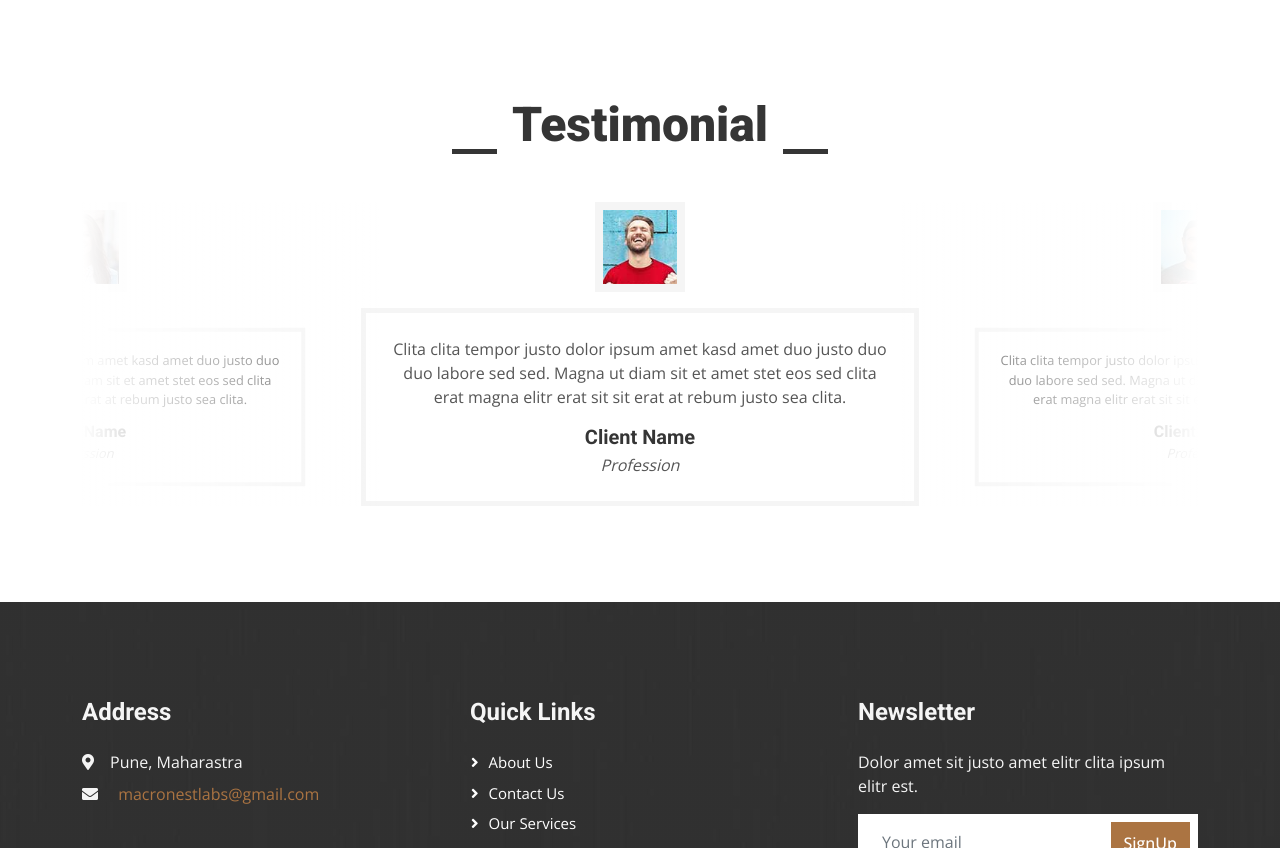
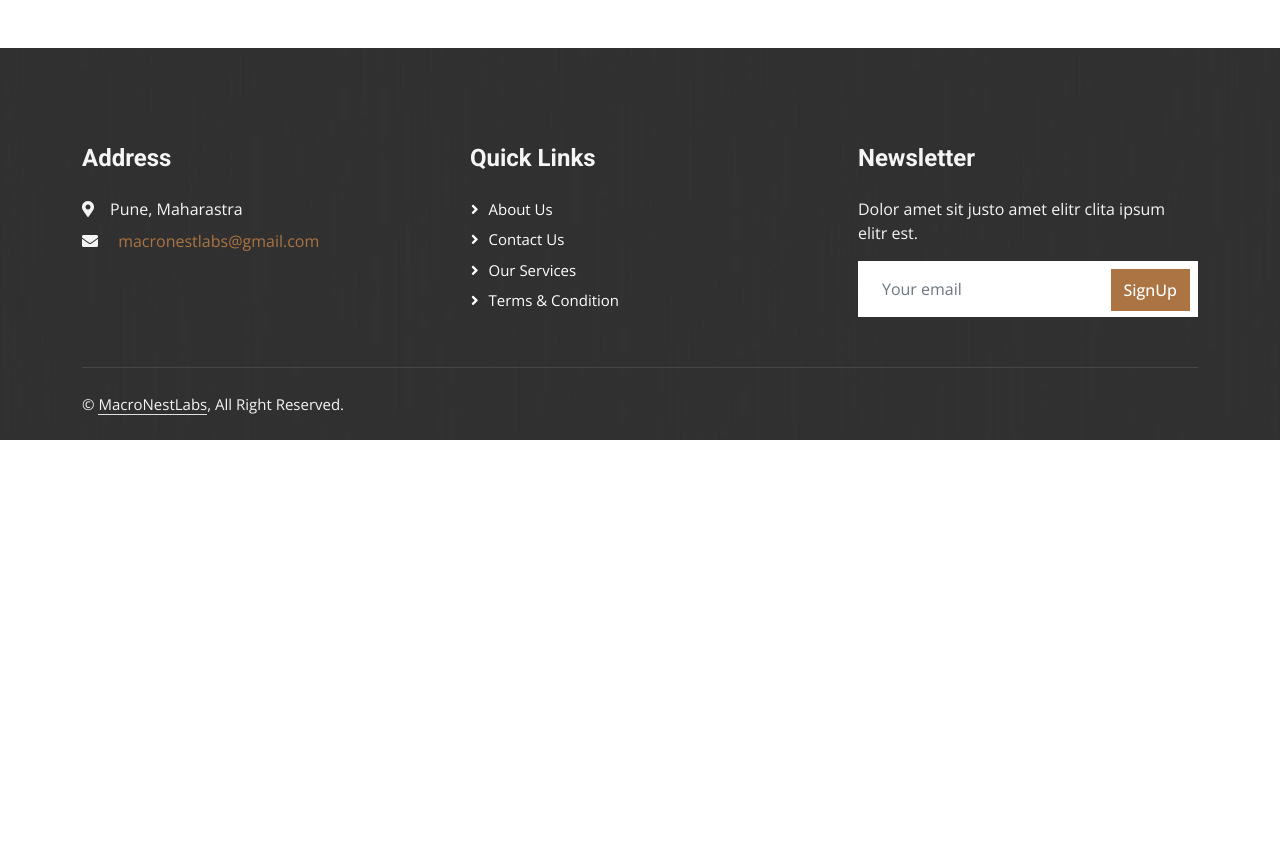
Before and after one commit to Macro-Nest-Labs/portfolio, a plain HTML site: page index.html in a window 1280 px wide. Shown: the part 4779-5627 px from the top of the page. After the commit the page ends 5219 px from the top, so only its background shows below. Drawn offline with nearby package versions, Linux system fonts and the light colour scheme.

Commit message:
[MNLP-15] [FEAT] Update Testimonial Section (#8)
* feat: update testimonial section

* feat: comment out testimonial section for now

---------

Co-authored-by: Atharva-CM <atharva.mahamuni@bluepineapple.io>

```diff
--- a/index.html
+++ b/index.html
@@ -242,7 +242,8 @@
       <div class="row g-0 mx-lg-0">
         <div class="col-lg-6 ps-lg-0" style="min-height: 400px">
           <div class="position-relative h-100">
-            <img class="position-absolute img-fluid w-100 h-100" src="img/about-us.jpg" style="object-fit: cover" alt="" />
+            <img class="position-absolute img-fluid w-100 h-100" src="img/about-us.jpg" style="object-fit: cover"
+              alt="" />
           </div>
         </div>
         <div class="col-lg-6 about-text py-5 wow fadeIn" data-wow-delay="0.5s">
@@ -706,7 +707,7 @@
   <!-- Team End -->
 
   <!-- Testimonial Start -->
-  <div class="container-xxl py-5 wow fadeInUp" data-wow-delay="0.1s">
+  <!-- <div class="container-xxl py-5 wow fadeInUp" data-wow-delay="0.1s">
     <div class="container">
       <div class="section-title text-center">
         <h1 class="display-5 mb-5">Testimonial</h1>
@@ -717,13 +718,11 @@
             style="width: 90px; height: 90px" />
           <div class="testimonial-text text-center p-4">
             <p>
-              Clita clita tempor justo dolor ipsum amet kasd amet duo justo
-              duo duo labore sed sed. Magna ut diam sit et amet stet eos sed
-              clita erat magna elitr erat sit sit erat at rebum justo sea
-              clita.
+              Macro Nest Labs transformed our outdated website into a modern, user-friendly platform. Their attention to
+              detail and innovative ideas made a significant impact on our business. Highly recommend!
             </p>
-            <h5 class="mb-1">Client Name</h5>
-            <span class="fst-italic">Profession</span>
+            <h5 class="mb-1">Nishad Pune</h5>
+            <span class="fst-italic">Orchestra based in Pune</span>
           </div>
         </div>
         <div class="testimonial-item text-center">
@@ -731,13 +730,11 @@
             style="width: 90px; height: 90px" />
           <div class="testimonial-text text-center p-4">
             <p>
-              Clita clita tempor justo dolor ipsum amet kasd amet duo justo
-              duo duo labore sed sed. Magna ut diam sit et amet stet eos sed
-              clita erat magna elitr erat sit sit erat at rebum justo sea
-              clita.
+              The team at Macro Nest Labs is exceptional. They delivered our project on time, with fantastic results,
+              and provided clear communication throughout the process.
             </p>
-            <h5 class="mb-1">Client Name</h5>
-            <span class="fst-italic">Profession</span>
+            <h5 class="mb-1">Growth Stats</h5>
+            <span class="fst-italic">Digital Marketing Firm</span>
           </div>
         </div>
         <div class="testimonial-item text-center">
@@ -745,18 +742,16 @@
             style="width: 90px; height: 90px" />
           <div class="testimonial-text text-center p-4">
             <p>
-              Clita clita tempor justo dolor ipsum amet kasd amet duo justo
-              duo duo labore sed sed. Magna ut diam sit et amet stet eos sed
-              clita erat magna elitr erat sit sit erat at rebum justo sea
-              clita.
+              Working with Macro Nest Labs was a game-changer for our supply chain business. Their expertise in web
+              development and design helped us boost conversions significantly!
             </p>
-            <h5 class="mb-1">Client Name</h5>
-            <span class="fst-italic">Profession</span>
+            <h5 class="mb-1">ARG Supply Tech</h5>
+            <span class="fst-italic"></span>
           </div>
         </div>
       </div>
     </div>
-  </div>
+  </div> -->
   <!-- Testimonial End -->
 
   <!-- Footer Start -->
```
